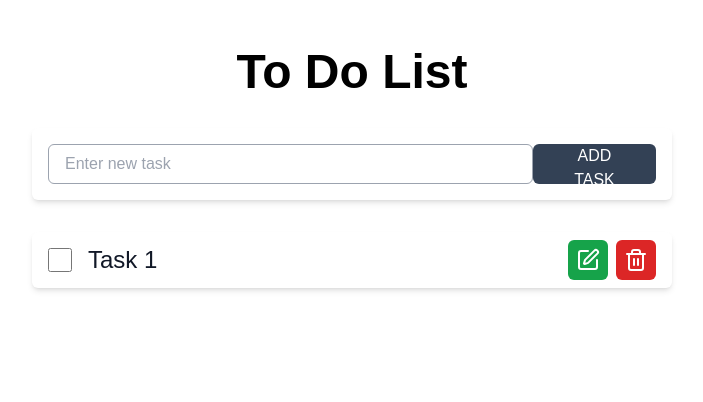
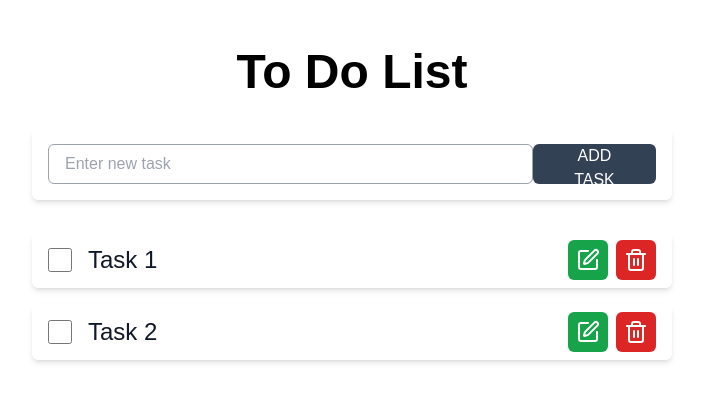
Before and after one commit to kinnaamf/nuxt-todo-list, a Nuxt app: page / in a window 1280 px wide. Shown: the top 402 px of the page, without its empty margins (288-991 px from the left). Built offline with nearby package versions, Linux system fonts and the light colour scheme; data requests are answered from the project's data file.

Commit message:
some changes

```diff
--- a/app/components/task/TaskButton.vue
+++ b/app/components/task/TaskButton.vue
@@ -1,5 +1,5 @@
 <template>
-  <button @click="$emit('store-task'), $event" class="w-max bg-slate-700 text-white rounded-md h-10 px-6 font-normal uppercase">
+  <button @click="$emit('store-task', $event)" class="w-max bg-slate-700 text-white rounded-md h-10 px-6 font-normal uppercase">
     Add task
   </button>
 </template>
--- a/app/components/task/TaskItem.vue
+++ b/app/components/task/TaskItem.vue
@@ -69,4 +69,5 @@ const successBtnClass = computed(() => {
 const dangerBtnClass = computed(() => {
   return 'btn-danger'
 })
+
 </script>
--- a/app/components/task/TaskList.vue
+++ b/app/components/task/TaskList.vue
@@ -15,6 +15,6 @@
 <script setup lang="ts">
 import type { Task } from "~/types/task";
 
-const {tasks} = defineProps<{ tasks: Task[] }>();
+const { tasks } = defineProps<{ tasks: Task[] }>();
 defineEmits(['editTask', 'updateTask', 'toggleDone', 'deleteTask']);
 </script>
--- a/app/pages/index.vue
+++ b/app/pages/index.vue
@@ -26,6 +26,7 @@
       <div class="task-list">
         <TaskList :tasks="tasks" @edit-task="editTask" @update-task="updateTask" @toggle-done="toggleDone" @delete-task="deleteTask" />
       </div>
+
     </div>
   </main>
 </template>
@@ -42,7 +43,7 @@ onMounted(async () => {
   showTask.value = true
 })
 
-const { tasks, message, isVisible, newTask, showMessage, getTasks, storeTask, editTask, updateTask, toggleDone, deleteTask } = useTask()
+const { tasks, message, isVisible, newTask, getTasks, storeTask, editTask, updateTask, toggleDone, deleteTask } = useTask()
 
 const showTitle = ref<boolean>(false);
 const showTask = ref<boolean>(false);
--- a/db.json
+++ b/db.json
@@ -4,6 +4,11 @@
       "id": "8543",
       "title": "Task 1",
       "done": false
+    },
+    {
+      "id": "06ff",
+      "title": "Task 2",
+      "done": false
     }
   ]
 }
```
